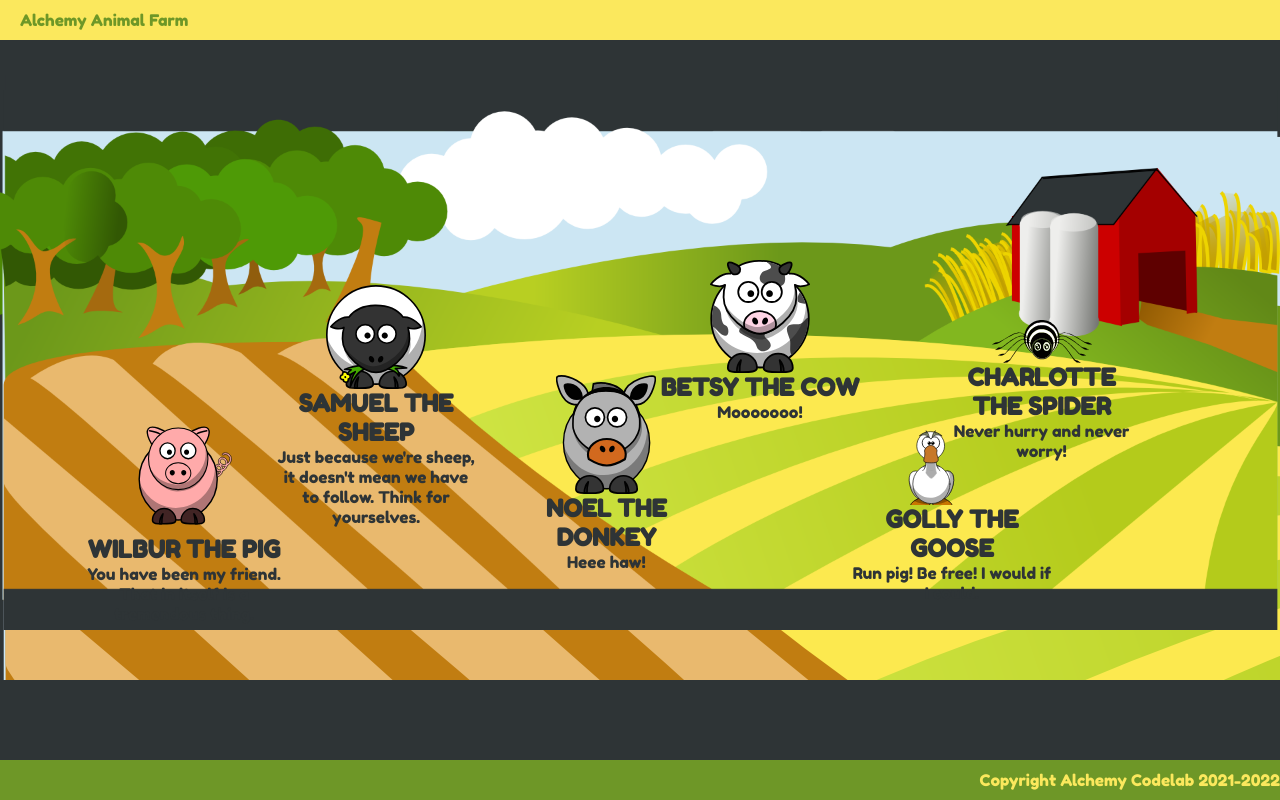
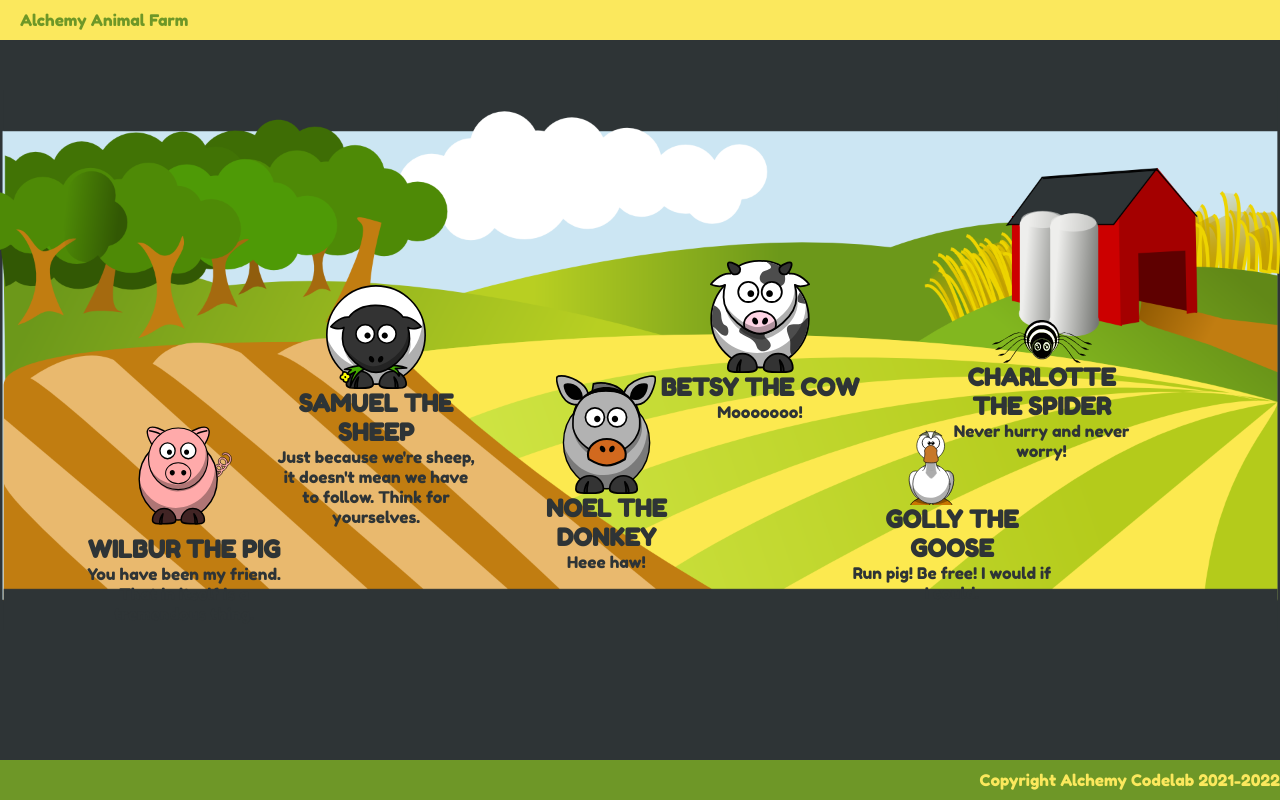
Before and after one commit to Jake-Doherty/react-half-baked-animal-farm, a React (Create React App) app: page / in a window 1280 px wide. Built offline with nearby package versions, Linux system fonts and the light colour scheme.

Commit message:
remove background style from div

```diff
--- a/src/App.js
+++ b/src/App.js
@@ -7,11 +7,9 @@ import Footer from './components/Footer/Footer';
 import Main from './components/Main/Main';
 // import Animal from './components/Animal/Animal';
 
-import background from './background.png';
-
 function App() {
   return (
-    <div className="App" style={{ backgroundImage: `url(${background})` }}>
+    <div className="App">
       <Header />
       <Main />
       <Footer />
```
